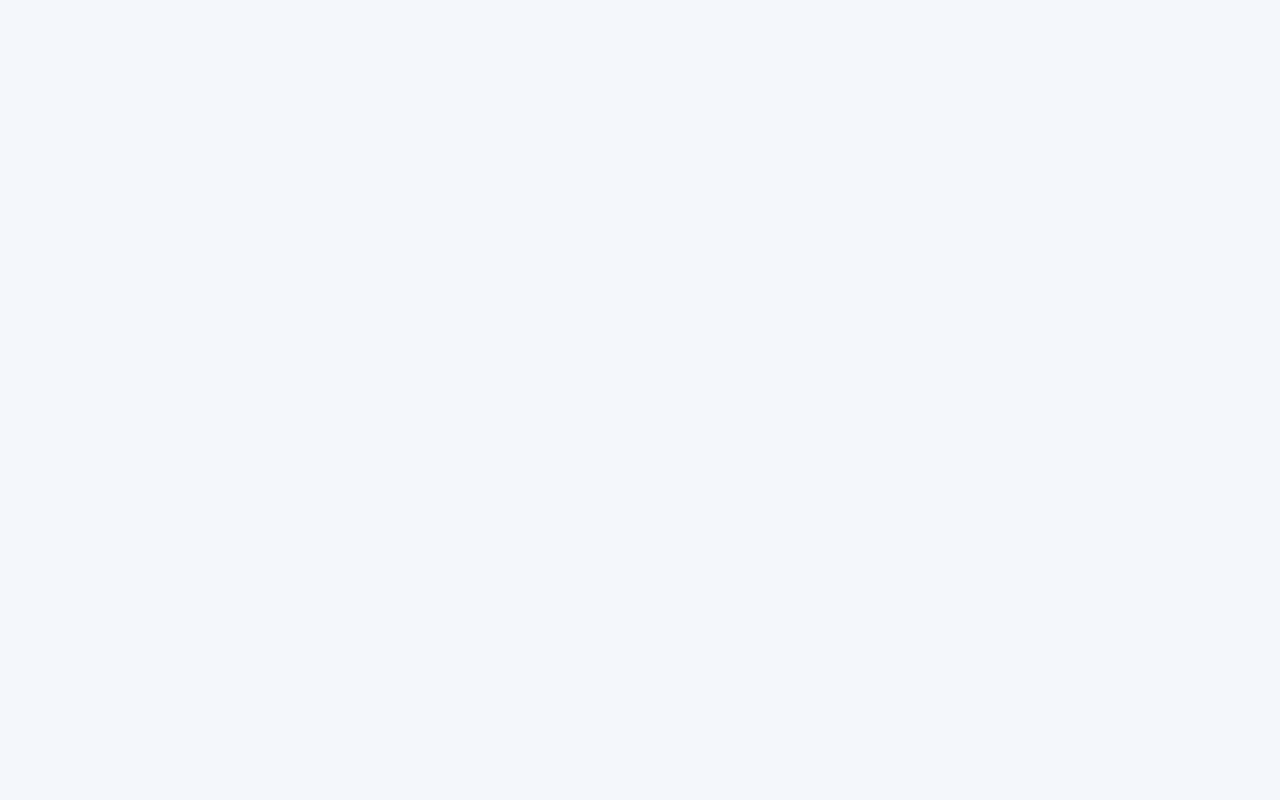
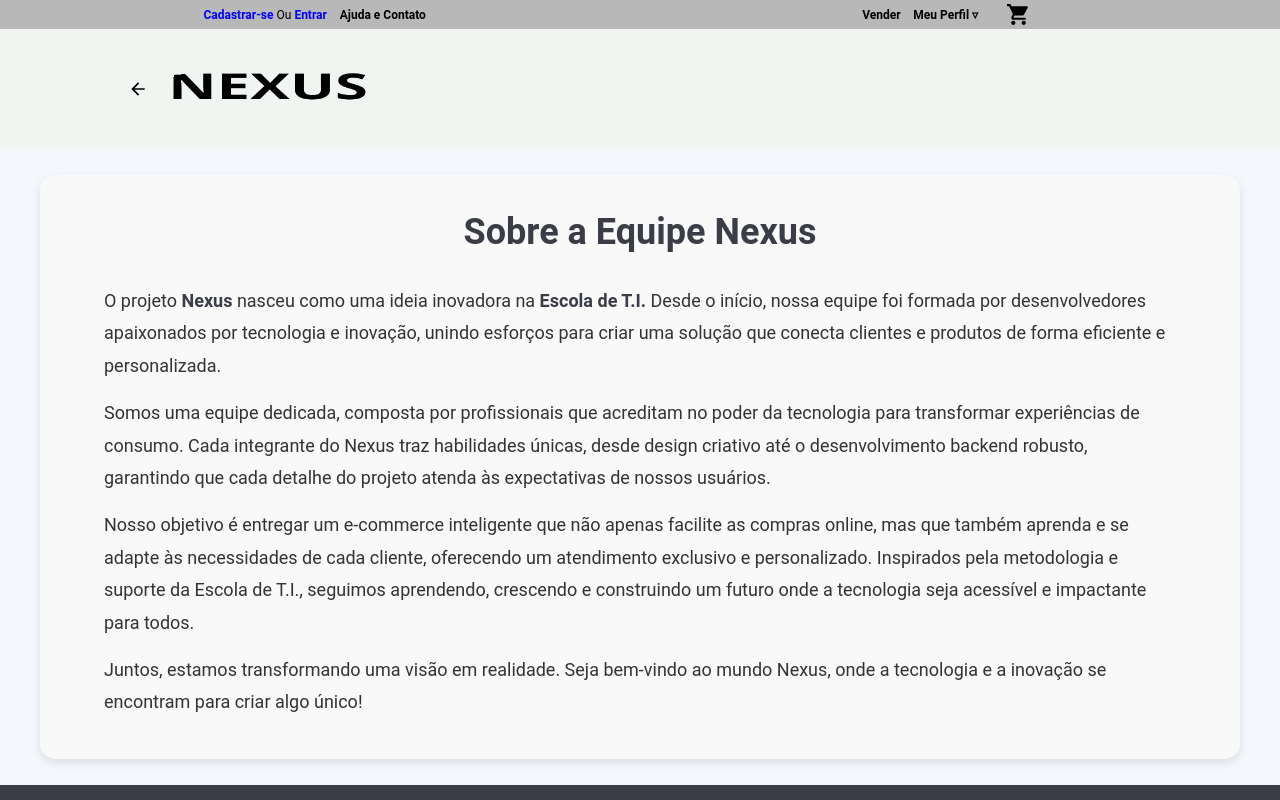
Before and after one commit to Nexus-Team-Unicesumar/frontend, a React (Create React App) app: page /about in a window 1280 px wide. Before the commit this address had no page. Shown: the top 800 px of the page. Built offline with nearby package versions, Linux system fonts and the light colour scheme.

Commit message:
✨feat: Nova Página

```diff
--- a/src/App.js
+++ b/src/App.js
@@ -14,6 +14,8 @@ import UserForm from "./pages/UserForm";
 import ProductForm from "./pages/ProductForm";
 import Order from "./pages/Order";
 import OrderDetail from "./pages/OrderDetail";
+import About from "./pages/About";
+
 function App() {
   const initialOptions = {
     clientId:
@@ -34,6 +36,8 @@ function App() {
             <Route path="/order" element={<Order />} />
             <Route path="/order/:id" element={<OrderDetail />} />
 
+            <Route path="/about" element={<About />} />
+
             <Route
               path="/user"
               element={<ProtectedRoute element={<UserPage />} />}
--- /dev/null
+++ b/src/pages/About.css
@@ -0,0 +1,30 @@
+.about-page-container {
+  max-width: 1200px;
+  margin: 2% auto;
+  padding: 2% 5%;
+  background-color: #f9f9f9;
+  border-radius: 15px;
+  box-shadow: 0 4px 10px rgba(0, 0, 0, 0.1);
+}
+
+.about-content {
+  font-family: "Roboto", sans-serif;
+  line-height: 1.8;
+  color: #333;
+}
+
+.about-content h1 {
+  font-size: 36px;
+  margin-bottom: 20px;
+  text-align: center;
+  color: #3a3d46;
+}
+
+.about-content p {
+  font-size: 18px;
+  margin-bottom: 15px;
+}
+
+.about-content strong {
+  color: #3a3d46;
+}
--- /dev/null
+++ b/src/pages/About.js
@@ -0,0 +1,51 @@
+import React from "react";
+
+import "./About.css";
+
+import Header from "../components/Header";
+import HeaderNav from "../components/HeaderNav";
+import Footer from "../components/Footer";
+
+const AboutPage = () => {
+  return (
+    <>
+      <HeaderNav />
+      <Header />
+      <div className="about-page-container">
+        <div className="about-content">
+          <h1>Sobre a Equipe Nexus</h1>
+          <p>
+            O projeto <strong>Nexus</strong> nasceu como uma ideia inovadora na
+            <strong> Escola de T.I.</strong> Desde o início, nossa equipe foi
+            formada por desenvolvedores apaixonados por tecnologia e inovação,
+            unindo esforços para criar uma solução que conecta clientes e
+            produtos de forma eficiente e personalizada.
+          </p>
+          <p>
+            Somos uma equipe dedicada, composta por profissionais que acreditam
+            no poder da tecnologia para transformar experiências de consumo.
+            Cada integrante do Nexus traz habilidades únicas, desde design
+            criativo até o desenvolvimento backend robusto, garantindo que cada
+            detalhe do projeto atenda às expectativas de nossos usuários.
+          </p>
+          <p>
+            Nosso objetivo é entregar um e-commerce inteligente que não apenas
+            facilite as compras online, mas que também aprenda e se adapte às
+            necessidades de cada cliente, oferecendo um atendimento exclusivo e
+            personalizado. Inspirados pela metodologia e suporte da Escola de
+            T.I., seguimos aprendendo, crescendo e construindo um futuro onde a
+            tecnologia seja acessível e impactante para todos.
+          </p>
+          <p>
+            Juntos, estamos transformando uma visão em realidade. Seja bem-vindo
+            ao mundo Nexus, onde a tecnologia e a inovação se encontram para
+            criar algo único!
+          </p>
+        </div>
+      </div>
+      <Footer />
+    </>
+  );
+};
+
+export default AboutPage;
```
